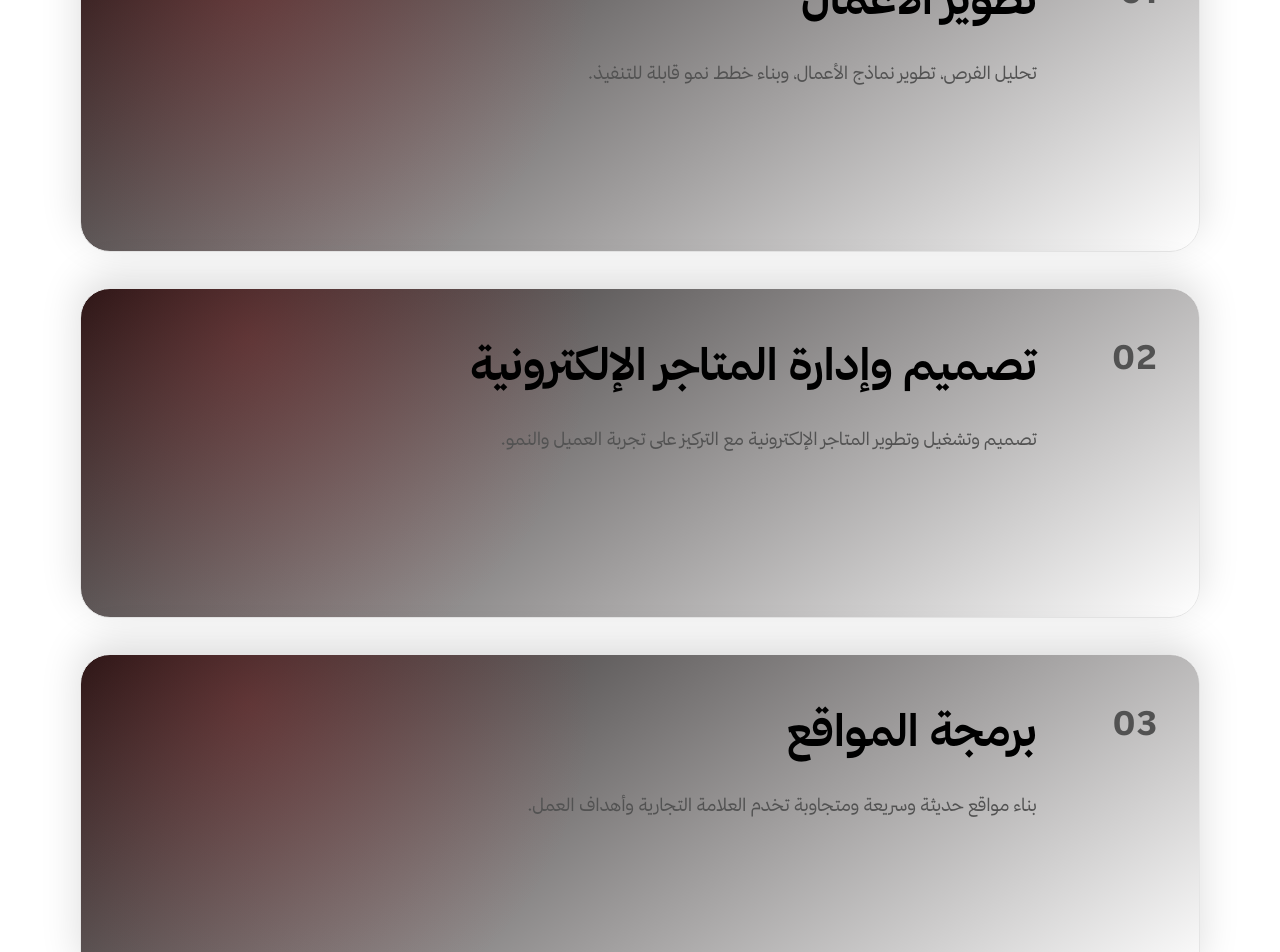
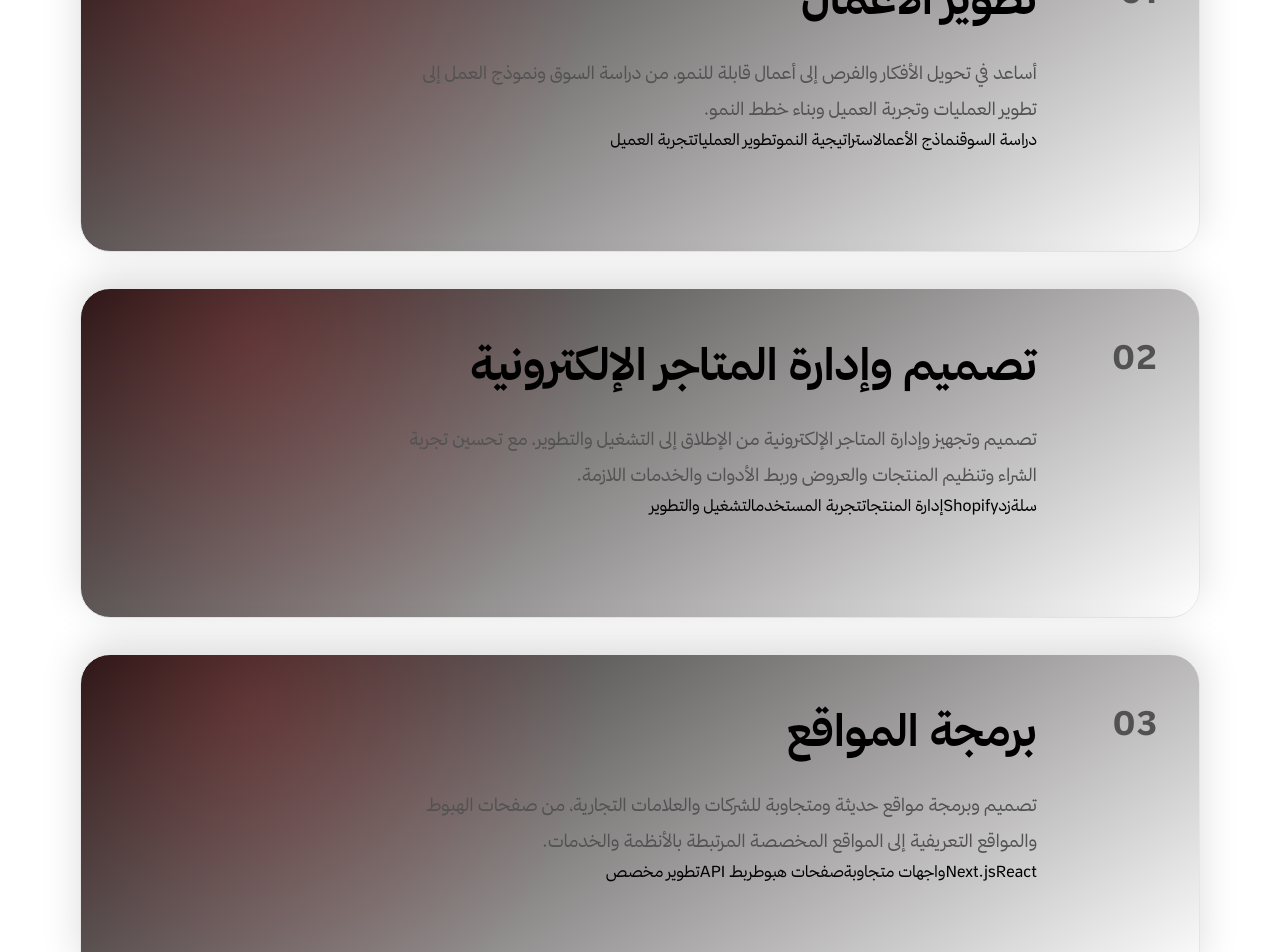
Before and after one commit to ibn-Lafi/ibnlafi, a Next.js app: page /ar in a window 1280 px wide. Shown: the part 2120-3072 px from the top of the page. Built offline with nearby package versions, Linux system fonts and the light colour scheme.

Commit message:
Expand service content and add platform tags

```diff
--- a/src/app/[locale]/page.tsx
+++ b/src/app/[locale]/page.tsx
@@ -21,9 +21,9 @@ export default async function LocalePage({ params }: PageProps<"/[locale]">) {
     interests: "الاهتمامات", interestsNote: "المجالات التي أركز عليها وأتابعها باستمرار.",
     services: "الخدمات", servicesTitle: "خدمات مصممة لتناسب احتياجك", servicesNote: "حلول عملية لبناء وتطوير الأعمال والحضور الرقمي.",
     serviceItems: [
-      { title: "تطوير الأعمال", description: "تحليل الفرص، تطوير نماذج الأعمال، وبناء خطط نمو قابلة للتنفيذ." },
-      { title: "تصميم وإدارة المتاجر الإلكترونية", description: "تصميم وتشغيل وتطوير المتاجر الإلكترونية مع التركيز على تجربة العميل والنمو." },
-      { title: "برمجة المواقع", description: "بناء مواقع حديثة وسريعة ومتجاوبة تخدم العلامة التجارية وأهداف العمل." },
+      { title: "تطوير الأعمال", description: "أساعد في تحويل الأفكار والفرص إلى أعمال قابلة للنمو، من دراسة السوق ونموذج العمل إلى تطوير العمليات وتجربة العميل وبناء خطط النمو.", tags: ["دراسة السوق", "نماذج الأعمال", "استراتيجية النمو", "تطوير العمليات", "تجربة العميل"] },
+      { title: "تصميم وإدارة المتاجر الإلكترونية", description: "تصميم وتجهيز وإدارة المتاجر الإلكترونية من الإطلاق إلى التشغيل والتطوير، مع تحسين تجربة الشراء وتنظيم المنتجات والعروض وربط الأدوات والخدمات اللازمة.", tags: ["سلة", "زد", "Shopify", "إدارة المنتجات", "تجربة المستخدم", "التشغيل والتطوير"] },
+      { title: "برمجة المواقع", description: "تصميم وبرمجة مواقع حديثة ومتجاوبة للشركات والعلامات التجارية، من صفحات الهبوط والمواقع التعريفية إلى المواقع المخصصة المرتبطة بالأنظمة والخدمات.", tags: ["Next.js", "React", "واجهات متجاوبة", "صفحات هبوط", "ربط API", "تطوير مخصص"] },
     ],
     featured: "مشروع أعمل على بنائه", sbaah: "سبعة", category: "منصة للتقنية العقارية",
     sbaahDescription: "منصة تمكّن المطورين والمسوقين والوسطاء العقاريين من إنشاء مواقعهم العقارية وإدارة العقارات والعملاء والفرص البيعية من مكان واحد.",
@@ -42,9 +42,9 @@ export default async function LocalePage({ params }: PageProps<"/[locale]">) {
     interests: "Interests", interestsNote: "The areas I focus on and continuously explore.",
     services: "Services", servicesTitle: "Services built around what you need", servicesNote: "Practical solutions for business growth and digital presence.",
     serviceItems: [
-      { title: "Business Development", description: "Opportunity analysis, business model development, and actionable growth plans." },
-      { title: "E-commerce Design & Management", description: "Designing, operating and improving online stores with a focus on customer experience and growth." },
-      { title: "Web Development", description: "Building modern, fast and responsive websites aligned with brand and business goals." },
+      { title: "Business Development", description: "Turning ideas and opportunities into scalable businesses, from market research and business models to operations, customer experience and growth planning.", tags: ["Market Research", "Business Models", "Growth Strategy", "Operations", "Customer Experience"] },
+      { title: "E-commerce Design & Management", description: "Designing, launching and managing online stores, improving the shopping experience, organizing products and offers, and connecting the tools needed for daily operations.", tags: ["Salla", "Zid", "Shopify", "Product Management", "UX", "Store Operations"] },
+      { title: "Web Development", description: "Designing and developing modern responsive websites for companies and brands, from landing pages and corporate sites to custom websites connected to systems and services.", tags: ["Next.js", "React", "Responsive UI", "Landing Pages", "API Integration", "Custom Development"] },
     ],
     featured: "A project I’m building", sbaah: "Sbaah", category: "A real estate technology platform",
     sbaahDescription: "A platform that helps real estate developers, marketers and brokers create their own property websites and manage properties, customers and sales opportunities in one place.",
@@ -88,7 +88,7 @@ export default async function LocalePage({ params }: PageProps<"/[locale]">) {
             ))}
           </div>
         </section>
-        <section id="services" className="page-section services-section" aria-labelledby="services-title"><div className="section-heading"><div><p className="section-label">03 / {copy.services}</p><h2 id="services-title">{copy.servicesTitle}</h2></div><p>{copy.servicesNote}</p></div><div className="service-stack">{copy.serviceItems.map((service,index)=><article className="service-card" key={service.title} style={{"--service-index": index} as React.CSSProperties}><span className="service-number">0{index+1}</span><div><h3>{service.title}</h3><p>{service.description}</p></div></article>)}</div></section>
+        <section id="services" className="page-section services-section" aria-labelledby="services-title"><div className="section-heading"><div><p className="section-label">03 / {copy.services}</p><h2 id="services-title">{copy.servicesTitle}</h2></div><p>{copy.servicesNote}</p></div><div className="service-stack">{copy.serviceItems.map((service,index)=><article className="service-card" key={service.title} style={{"--service-index": index} as React.CSSProperties}><span className="service-number">0{index+1}</span><div><h3>{service.title}</h3><p>{service.description}</p><div className="service-tags">{service.tags.map(tag=><span key={tag}>{tag}</span>)}</div></div></article>)}</div></section>
         <section id="contact" className="contact" aria-labelledby="contact-title"><div><p className="section-label">04 / {copy.contact}</p><h2 id="contact-title">{copy.contactTitle}</h2><p>{copy.note}</p></div><div className="contact-links"><a className="contact-button primary" href={`mailto:${contact.email}`}><MailIcon className="h-4 w-4" />{contact.emailLabel}</a><SocialLinks arabic={ar} /></div></section>
       </main>
       <footer className="site-footer"><span>{hero.name}</span><span>{copy.location}</span></footer>
```
